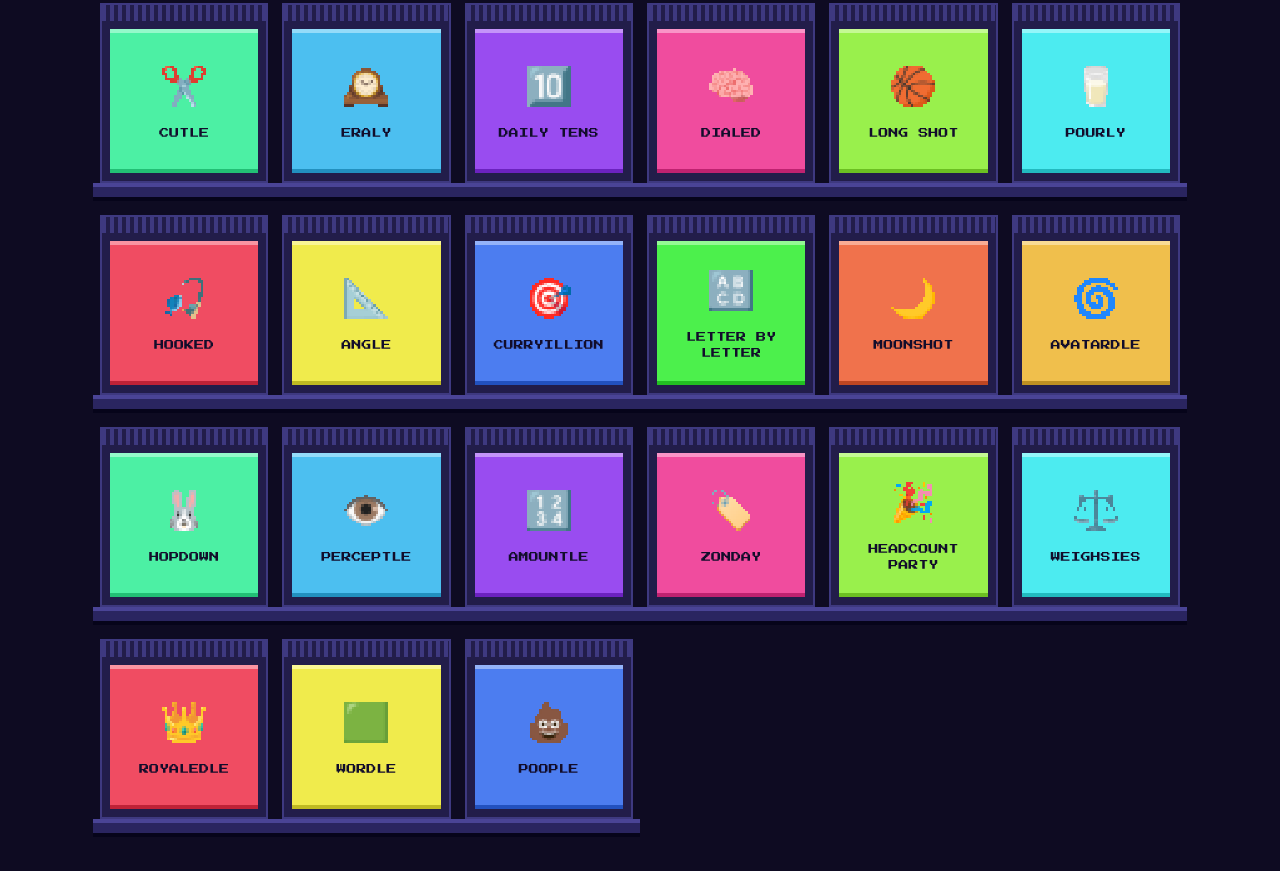
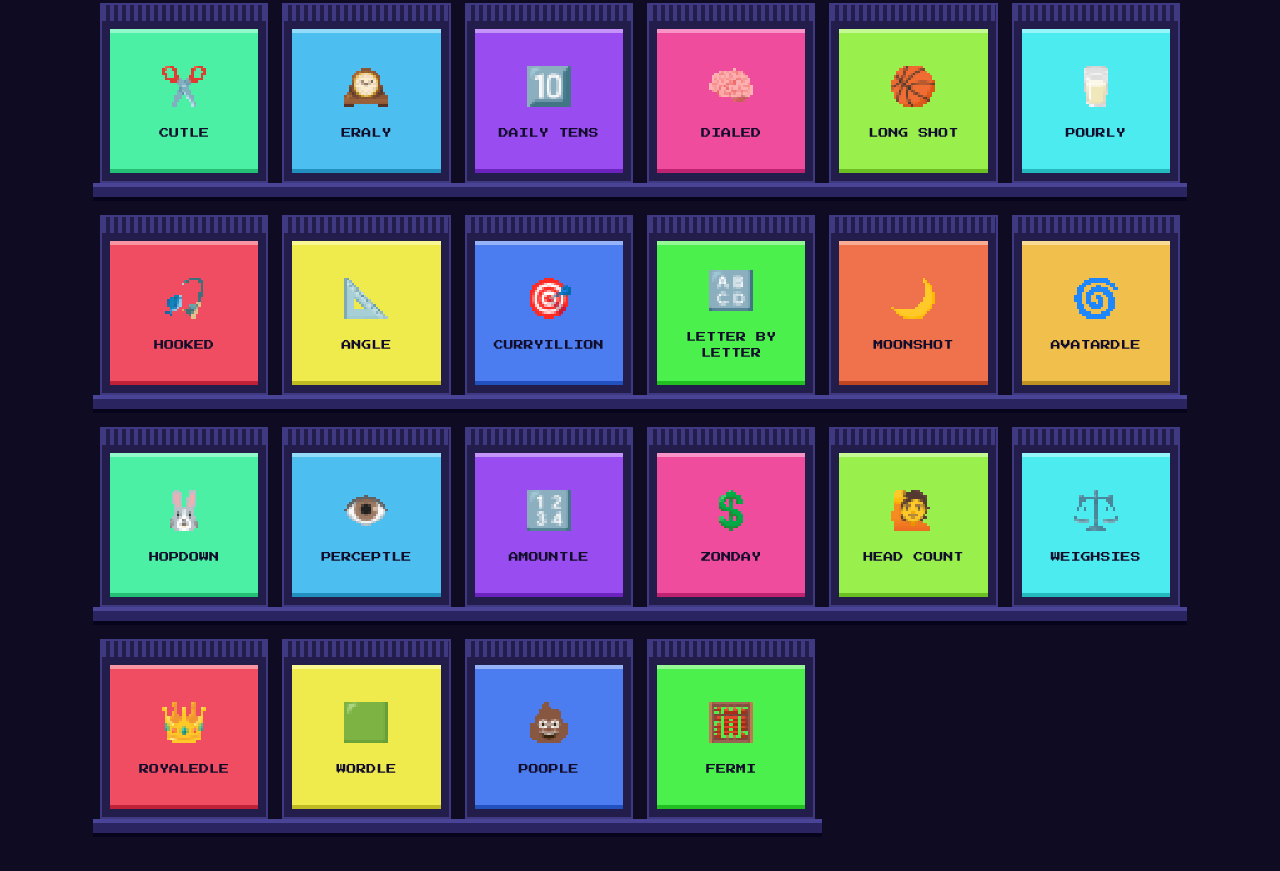
Before and after one commit to omerlukatz/thatboytough, a plain HTML site: page index.html in a window 1280 px wide. Shown: the part 1551-2422 px from the top of the page. Drawn offline with Linux system fonts and the light colour scheme.

Commit message:
Add Fermi; rename Head count to Population and Headcount Party to Head count; Zonday gets a dollar sign
Co-Authored-By: Claude Opus 5.5 <noreply@anthropic.com>

```diff
--- a/index.html
+++ b/index.html
@@ -560,7 +560,7 @@ var GROUPS = [
     { id: "maptap", name: "Map tap", url: "https://maptap.gg", emoji: "📍", isDaily: true, score: { type: "points", max: 1000 } },
     { id: "worldle", name: "Worldle", url: "https://worldle.teuteuf.fr", emoji: "🌍", isDaily: true, score: { type: "guesses", max: 6 } },
     { id: "statle", name: "Statle", url: "https://statele.teuteuf.fr", emoji: "📊", isDaily: true, score: { type: "guesses", max: 6 } },
-    { id: "headcount", name: "Head count", url: "https://flightq.app/headcount", emoji: "👥", isDaily: true, score: { type: "guesses", max: 6 } }, // ?
+    { id: "headcount", name: "Population", url: "https://flightq.app/headcount", emoji: "👥", isDaily: true, score: { type: "guesses", max: 6 } }, // ?
     { id: "geogrid", name: "Geogrid", url: "https://www.geogridgame.com", emoji: "🔲", isDaily: true, score: { type: "points", low: true } },
     { id: "flaggle", name: "Flaggle", url: "https://www.flagle.io", emoji: "🚩", isDaily: true, score: { type: "guesses", max: 6 } },
     { id: "globle", name: "Globle", url: "https://globle-game.com/game", emoji: "🌐", isDaily: true, score: { type: "guesses" } },
@@ -600,12 +600,13 @@ var GROUPS = [
     { id: "hopdown", name: "Hopdown", url: "https://www.hopdown.io", emoji: "🐰", isDaily: true, score: { type: "points" } }, // ?
     { id: "perceptle", name: "Perceptle", url: "https://perceptle.com/", emoji: "👁️", isDaily: true, score: { type: "points" } }, // ?
     { id: "amountle", name: "Amountle", url: "https://www.amountle.dev/", emoji: "🔢", isDaily: true, score: { type: "points" } }, // ?
-    { id: "zonday", name: "Zonday", url: "https://zonday.app/", emoji: "🏷️", isDaily: true, score: { type: "points" } }, // ?
-    { id: "headcountparty", name: "Headcount Party", url: "https://headcountgame.com/", emoji: "🎉", isDaily: true, score: { type: "points" } }, // ?
+    { id: "zonday", name: "Zonday", url: "https://zonday.app/", emoji: "💲", isDaily: true, score: { type: "points" } }, // ?
+    { id: "headcountparty", name: "Head count", url: "https://headcountgame.com/", emoji: "🙋", isDaily: true, score: { type: "points" } }, // ?
     { id: "weighsies", name: "Weighsies", url: "https://www.weighsies.dev/", emoji: "⚖️", isDaily: true, score: { type: "points" } }, // ?
     { id: "royaledle", name: "Royaledle", url: "https://royaledle.com/classic", emoji: "👑", isDaily: true, score: { type: "guesses" } },
     { id: "wordle", name: "Wordle", url: "https://www.nytimes.com/games/wordle/index.html", emoji: "🟩", isDaily: true, score: { type: "guesses", max: 6 } },
-    { id: "poople", name: "Poople", url: "https://poople.io/", emoji: "💩", isDaily: true, score: { type: "points", low: true } } // ? fewest steps wins
+    { id: "poople", name: "Poople", url: "https://poople.io/", emoji: "💩", isDaily: true, score: { type: "points", low: true } }, // ? fewest steps wins
+    { id: "fermi", name: "Fermi", url: "https://fermi.gg/", emoji: "🧮", isDaily: true, score: { type: "points" } } // ?
   ]}
 ];
 
```
